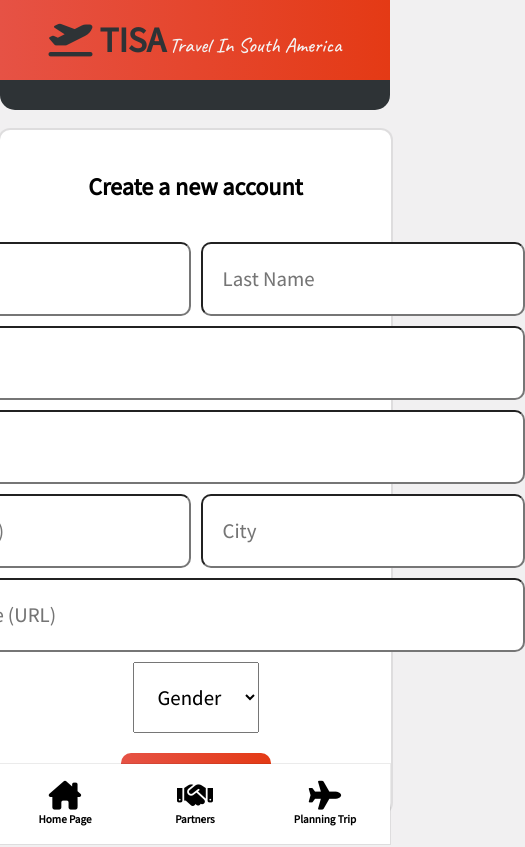
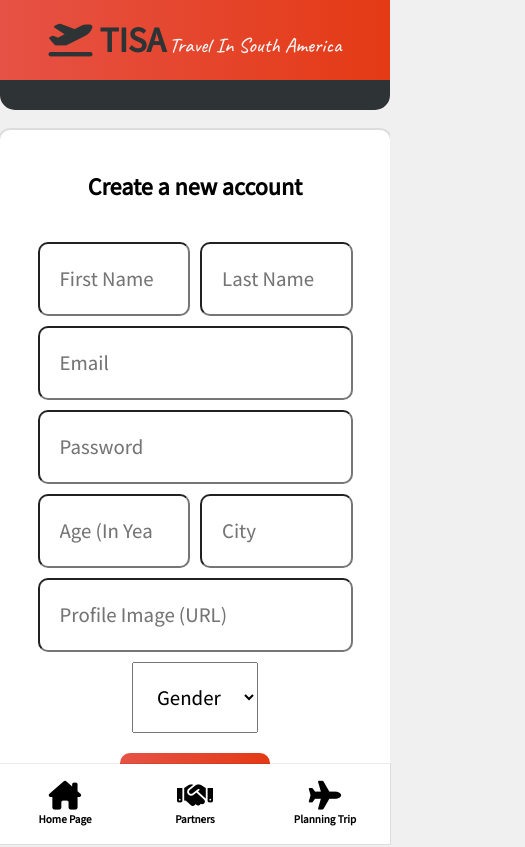
Before and after one commit to MosheHadadG/Travel-In-SouthAmerica, a React (Create React App) app: page /signup in a window 390 px wide. Shown: the top 847 px of the page, 525 px wide, since content can reach past the window. Built offline with nearby package versions, Linux system fonts and the light colour scheme; no server answers; a web font is replaced by a local one.

Commit message:
Fixed Reponsive Register Page

```diff
--- a/src/screens/Register_Page/RegisterPage.jsx
+++ b/src/screens/Register_Page/RegisterPage.jsx
@@ -4,6 +4,7 @@ import { myContext } from '../../context/myContext'
 import RegisterForm from './RegisterForm/RegisterForm'
 
 import './RegisterPage.css'
+import './RegisterPageResponsive.css'
 
 function Register({ history }) {
   // Global State
--- /dev/null
+++ b/src/screens/Register_Page/RegisterPageResponsive.css
@@ -0,0 +1,13 @@
+@media(max-width: 1000px) {
+  .register-form {
+    width: 90%;
+  }
+  .register-inputs {
+    width: 100%;
+  }
+
+  .register-inputs input {
+    width: 100%;
+  }
+
+}
```
